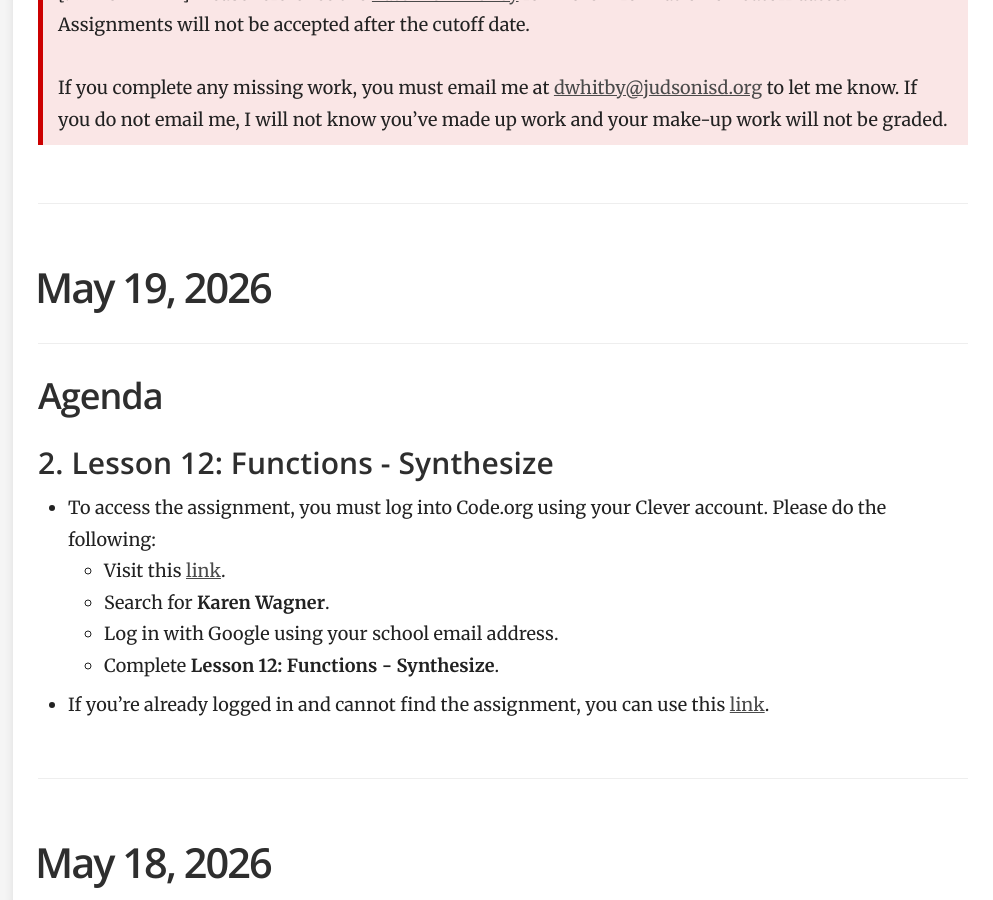
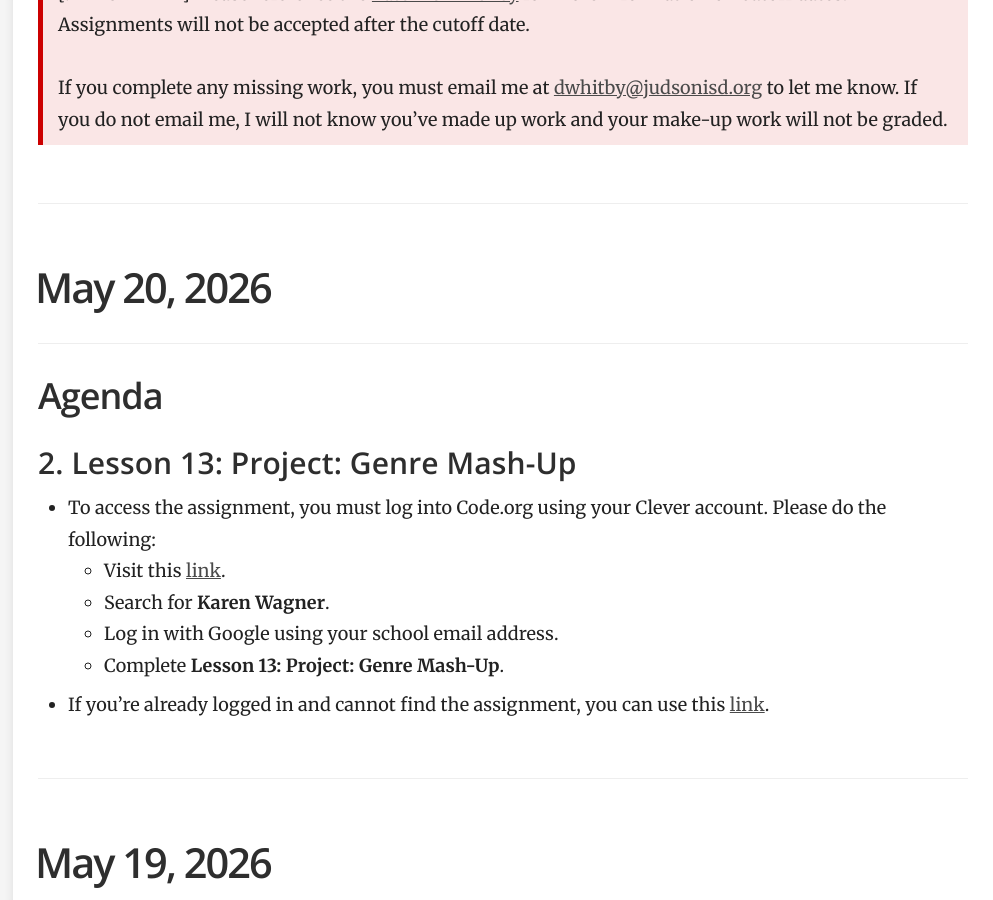
Before and after one commit to mswhitby/classroom, a Jekyll site: the page built from _docs/classes/1st.md, in a window 1280 px wide and 900 px high, scrolled down 2539 px. Shown: the whole window, without its empty margins (287-1280 px from the left). Built offline with Jekyll 4.4.1, drawn with Linux system fonts in a browser that asks for light colours.

Commit message:
Updated lessons

```diff
--- a/_docs/classes/1st.md
+++ b/_docs/classes/1st.md
@@ -246,7 +246,7 @@ order: 1
 
 ****
 
-<!-- # May 20, 2026
+# May 20, 2026
 
 ## Agenda
 
@@ -260,7 +260,7 @@ order: 1
 
 - If you're already logged in and cannot find the assignment, you can use this [link](https://studio.code.org/courses/programming-with-music-lab-2025/units/1/lessons/13/levels/1).
 
----- -->
+----
 
 # May 19, 2026
 
```
Also changed, not shown: _docs/classes/3rd.md (+2 -2 lines), _docs/classes/7th.md (+2 -2 lines).
